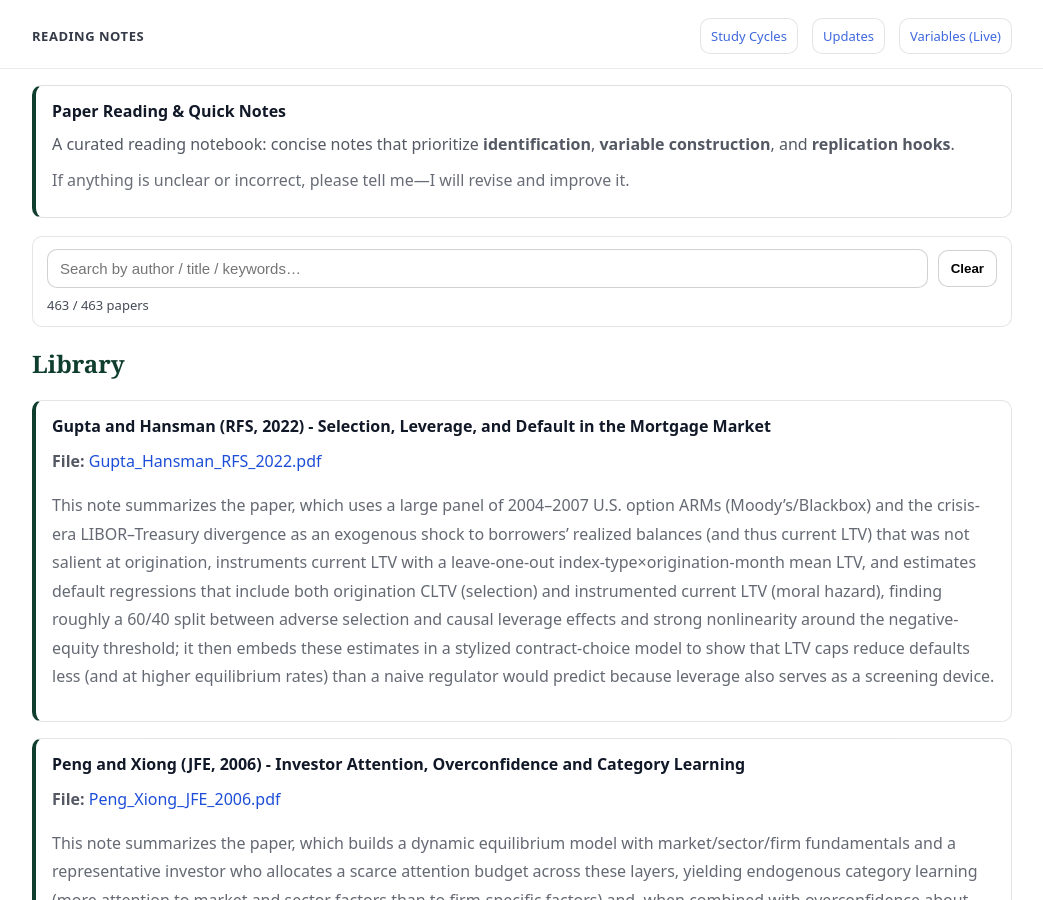
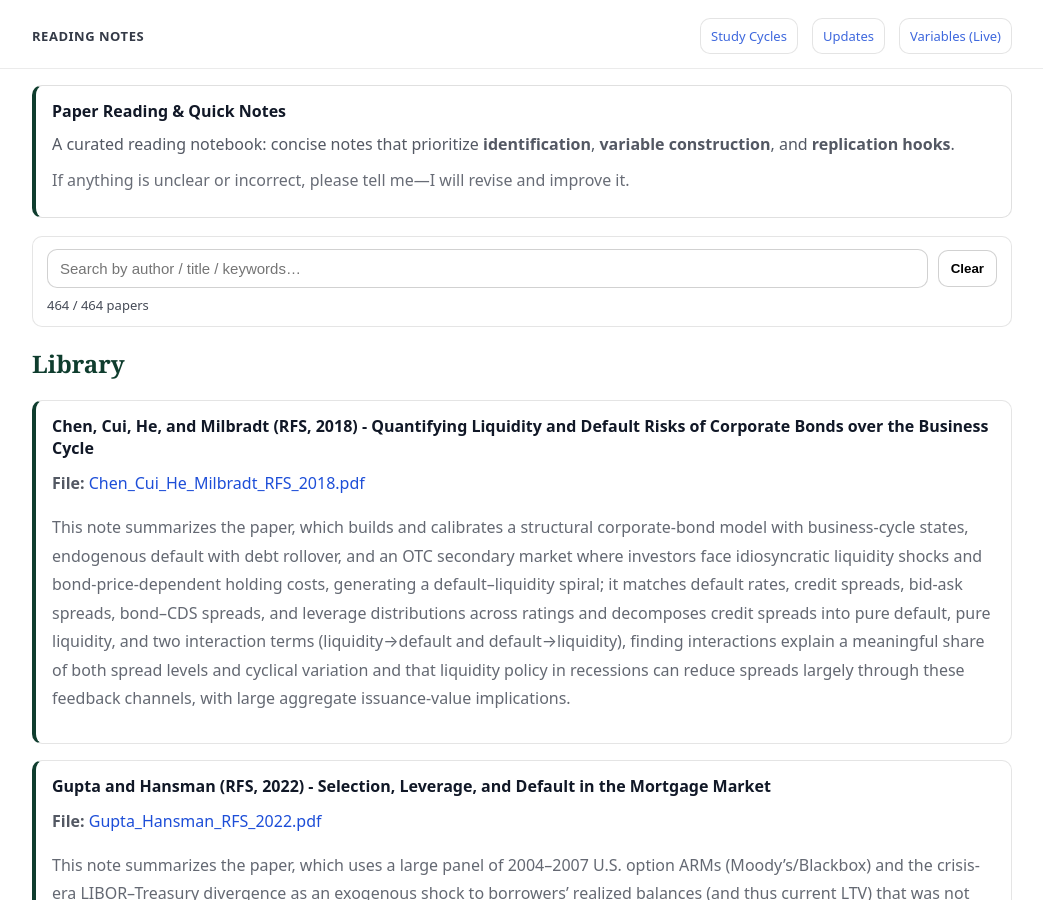
Before and after one commit to yaxinzn/study-archive, a Jekyll site: the page built from reading/index.md, in a window 1280 px wide and 900 px high. Shown: the whole window, without its empty margins (118-1161 px from the left). Built offline with Jekyll 4.4.1, drawn with Linux system fonts in a browser that asks for light colours.

Commit message:
Reading: add/update Chen_Cui_He_Milbradt_RFS_2018.pdf

```diff
--- a/_data/reading.yml
+++ b/_data/reading.yml
@@ -1,3 +1,7 @@
+- title: "Chen, Cui, He, and Milbradt (RFS, 2018) - Quantifying Liquidity and Default Risks of Corporate Bonds over the Business Cycle"
+  file: "Chen_Cui_He_Milbradt_RFS_2018.pdf"
+  desc: "This note summarizes the paper, which builds and calibrates a structural corporate-bond model with business-cycle states, endogenous default with debt rollover, and an OTC secondary market where investors face idiosyncratic liquidity shocks and bond-price-dependent holding costs, generating a default–liquidity spiral; it matches default rates, credit spreads, bid-ask spreads, bond–CDS spreads, and leverage distributions across ratings and decomposes credit spreads into pure default, pure liquidity, and two interaction terms (liquidity→default and default→liquidity), finding interactions explain a meaningful share of both spread levels and cyclical variation and that liquidity policy in recessions can reduce spreads largely through these feedback channels, with large aggregate issuance-value implications."
+
 - title: "Gupta and Hansman (RFS, 2022) - Selection, Leverage, and Default in the Mortgage Market"
   file: "Gupta_Hansman_RFS_2022.pdf"
   desc: "This note summarizes the paper, which uses a large panel of 2004–2007 U.S. option ARMs (Moody’s/Blackbox) and the crisis-era LIBOR–Treasury divergence as an exogenous shock to borrowers’ realized balances (and thus current LTV) that was not salient at origination, instruments current LTV with a leave-one-out index-type×origination-month mean LTV, and estimates default regressions that include both origination CLTV (selection) and instrumented current LTV (moral hazard), finding roughly a 60/40 split between adverse selection and causal leverage effects and strong nonlinearity around the negative-equity threshold; it then embeds these estimates in a stylized contract-choice model to show that LTV caps reduce defaults less (and at higher equilibrium rates) than a naive regulator would predict because leverage also serves as a screening device."
```
Also changed, not shown: 1 other file.
